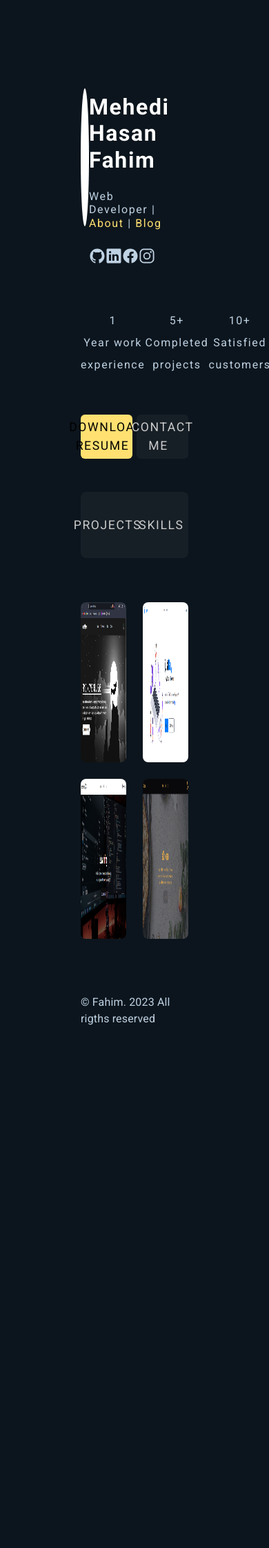
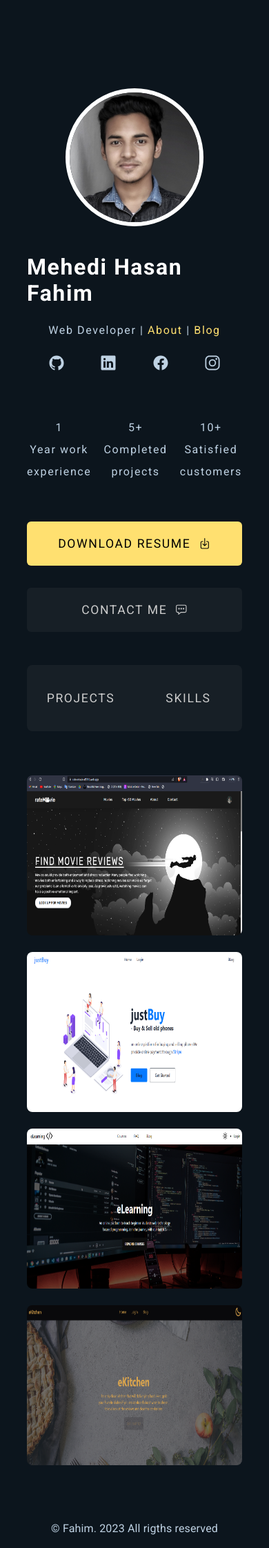
Before and after one commit to CaptainFAHIM/myPortfolio, a web app: file public/index.html in a window 390 px wide. Shown: the whole page at 69% size. Before the commit the page ends 1486 px from the top, so only its background shows below. Run offline with its HTML, style and script files only (its server is not run), Linux system fonts and the light colour scheme; some libraries are stand-ins or nearby versions.

Commit message:
Added media Queries to index.css

```diff
--- a/public/css/index.css
+++ b/public/css/index.css
@@ -11,13 +11,15 @@ body{
 /* Header Part */
 .container-main{
     display: flex;
+    max-width: 768px;
     flex-direction: column;
     justify-content: center;
     align-items: center;
+    margin: auto;
 }
 
 .hero{
-    width: 40%;
+    width: 100%;
     display: flex;
     flex-direction: column;
     margin-bottom: 4rem;
@@ -68,8 +70,8 @@ body{
 }
 
 .social{
-    width: 40%;
     display: flex;
+    width: 50%;
     flex-direction: row;
     justify-content: space-between;
     margin-top: 1rem;
@@ -159,7 +161,6 @@ body{
 
 /* Projects part */
 .projects{
-    width: 40%;
     display: grid;
     grid: auto-flow / 1fr 1fr;
     overflow: hidden;
@@ -228,8 +229,9 @@ body{
 }
 
 /* Contact form Design */
+
 .contact-field{
-    width: 40%;
+    width: 100%;
 }
 
 .contact-field input{
@@ -242,10 +244,11 @@ body{
 
 /* Skills Part design */
 .skills{
-    width: 40%;
     display: flex;
     flex-wrap: wrap;
     flex-direction: row;
+    justify-content: center;
+    align-items: center;
 }
 
 .skill-points{
@@ -313,15 +316,6 @@ body{
     width: 8rem;
 }
 
-/* Temporaryyyyy */
-/* .projects{
-    display: none;
-}
-.contact-field{
-    display: none;
-} */
-
-
 /* For Hiding */
 .hideme{
     display: none;
@@ -329,10 +323,66 @@ body{
 
 /* Footer */
 .footer{
-    width: 40%;
     display: flex;
     justify-content: center;
     align-items: center;
     margin-top: 5rem;
     letter-spacing: 0.01rem;
 }
+
+
+/* Media Queries */
+
+@media (max-width: 830px) {
+    .hero {
+        width: 80%;
+    }
+
+    .navbar {
+        margin-right: 0;
+        margin-top: 2rem;
+    }
+
+    .social {
+        width: 80%;
+    }
+
+    .experience {
+        align-items: center;
+    }
+
+    .contact-resume {
+        flex-direction: column;
+        align-items: center;
+    }
+
+    .contact-resume .btn-1{
+        width: 100%;
+    }
+
+    .contact-resume .dwn-btn{
+        margin-bottom: 2rem;
+    }
+
+    .header{
+        flex-direction: column;
+        justify-content: center;
+        align-items: center;
+    }
+
+    .navbar{
+        justify-content: center;
+        align-items: center;
+    }
+
+    .projects {
+        grid-template-columns: 1fr;
+        width: 80%;
+    }
+
+    .contact-field,
+    .footer, .skills {
+        width: 80%;
+    }
+
+}
```
